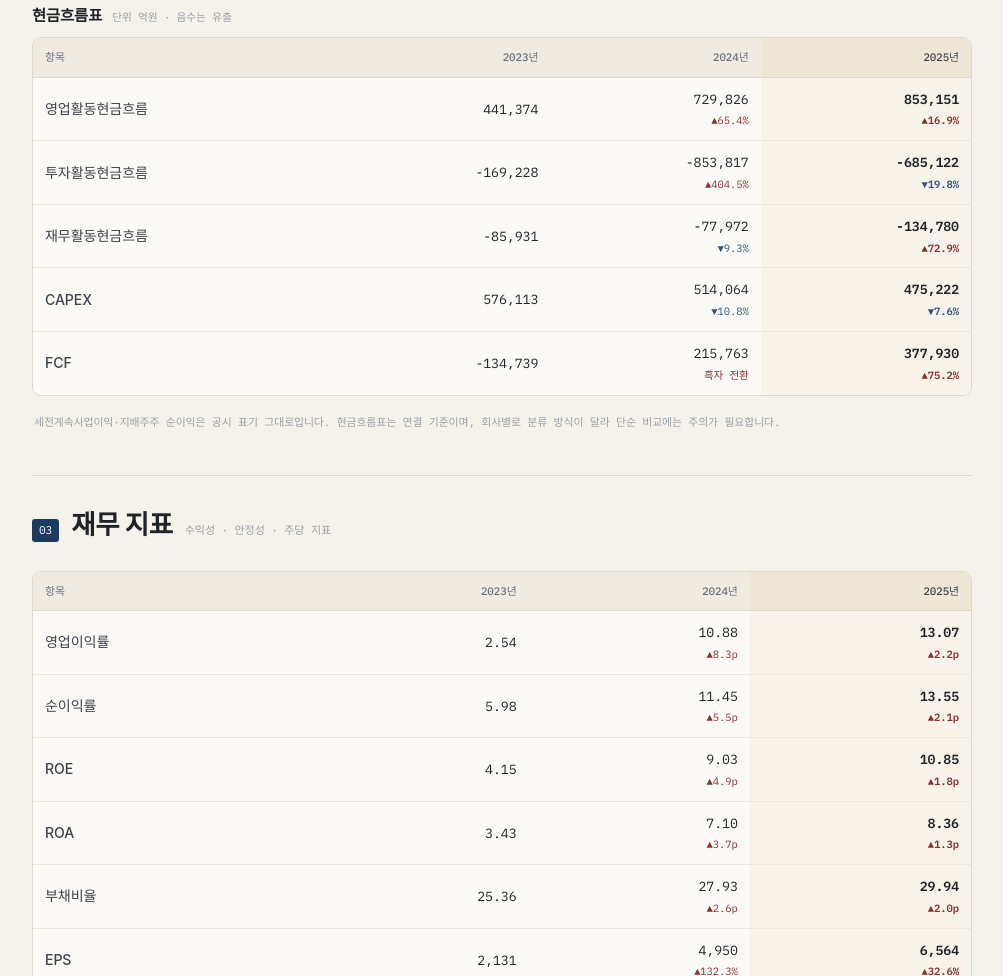
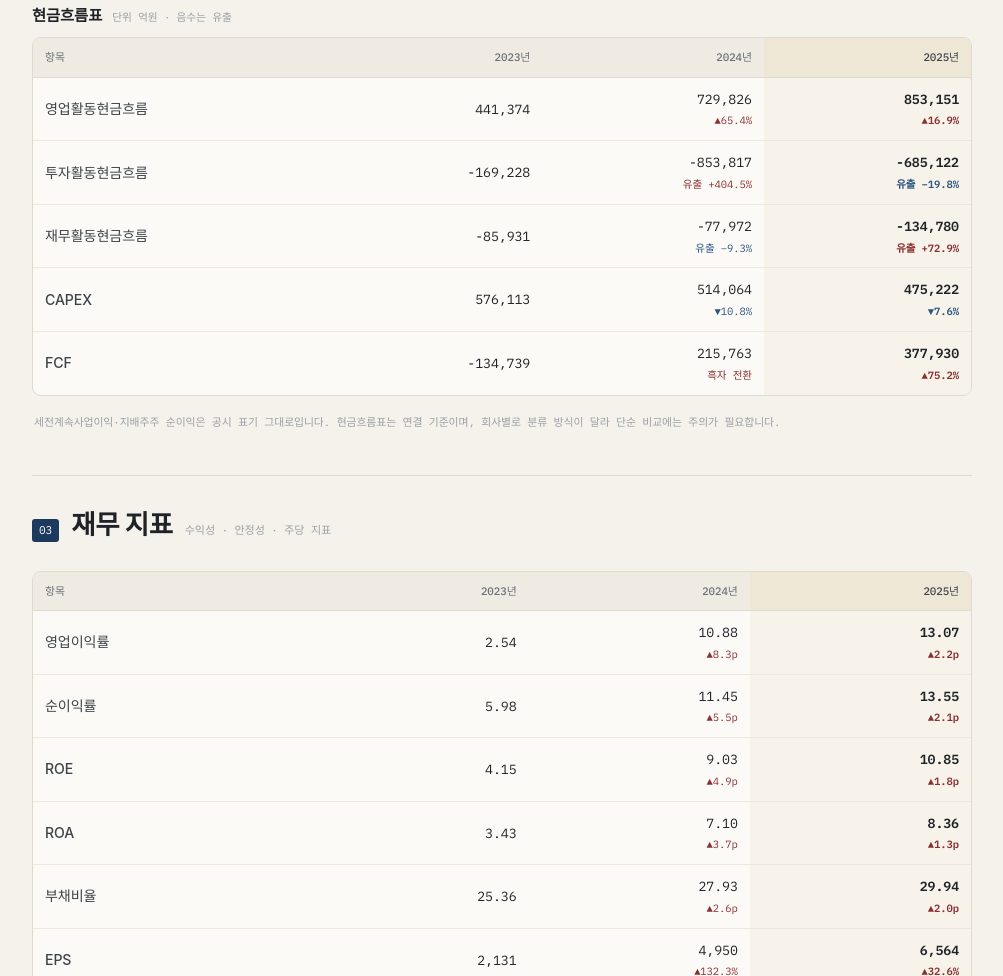
Before and after one commit to zmschd1-maker/-, a plain HTML site: page projects/dart-analyzer.html in a window 1280 px wide. Shown: the part 1633-2609 px from the top of the page, without its empty margins (138-1141 px from the left). Drawn offline with Linux system fonts and the light colour scheme; a web font is replaced by a local one.

Commit message:
fix: 현금흐름 유출 증감 표기를 '유출 +n%'로 명확화

```diff
--- a/projects/dart-analyzer.html
+++ b/projects/dart-analyzer.html
@@ -463,6 +463,9 @@
     if(!r) return '';
     if(r.flip) return '<span class="yoy ' + (v>0?'up':'dn') + '">' + r.txt + '</span>';
     if(Math.abs(r.pct) < 0.05) return '<span class="yoy flat">–</span>';
+    if(v < 0 && prev < 0){
+      return '<span class="yoy ' + (r.pct>0?'up':'dn') + '">유출 ' + (r.pct>0?'+':'−') + Math.abs(r.pct).toFixed(1) + '%</span>';
+    }
     return '<span class="yoy ' + (r.pct>0?'up':'dn') + '">' + (r.pct>0?'▲':'▼') + Math.abs(r.pct).toFixed(1) + '%</span>';
   }
 
```
